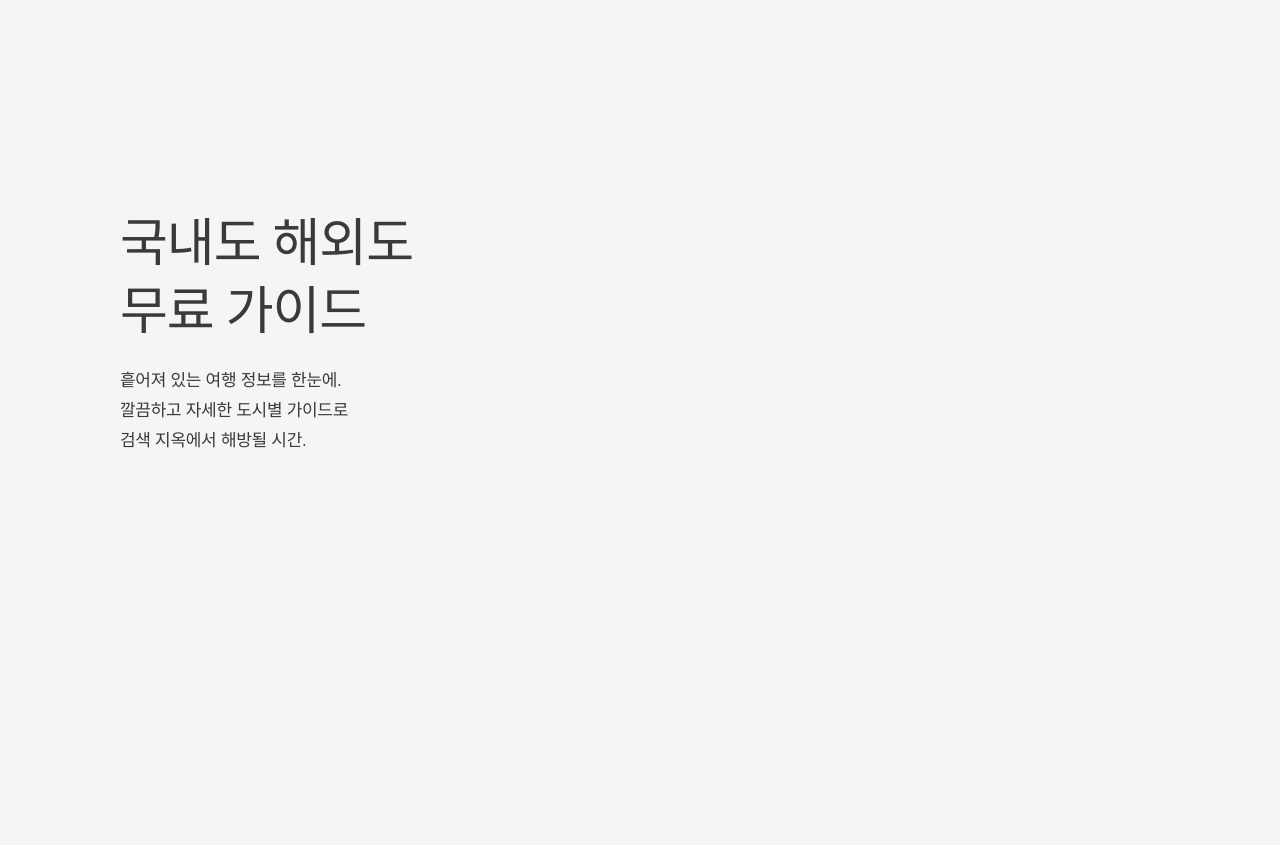
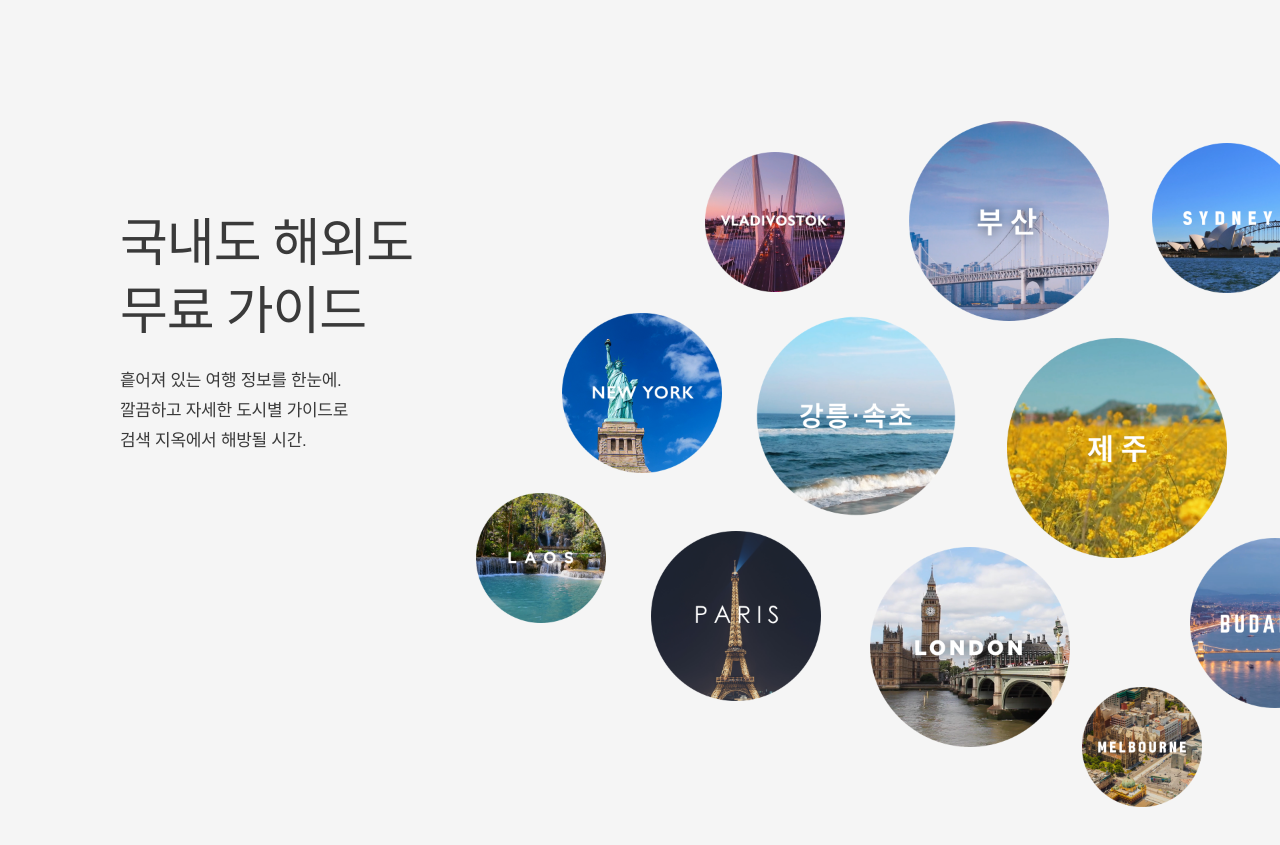
Before and after one commit to soozynn/triple-task, a React (Create React App) app: page / in a window 1280 px wide. Shown: the part 2480-3325 px from the top of the page. Built offline with nearby package versions, Linux system fonts and the light colour scheme.

Commit message:
fix: CitySection 이미지 추가 및 위치 조정

```diff
--- a/src/components/Home/CitySection/CircleCityImage.js
+++ b/src/components/Home/CitySection/CircleCityImage.js
@@ -3,6 +3,7 @@ import styled from "styled-components";
 import PropTypes from "prop-types";
 
 const CirclCityImageBackground = styled.img`
+  position: absolute;
   font-family: sans-serif;
   font-weight: 500;
   font-style: normal;
@@ -11,38 +12,32 @@ const CirclCityImageBackground = styled.img`
   color: rgb(58, 58, 58);
 
   @media (min-width: 1142px) {
-    /* width: 200px;
-    height: 200px;
-    top: 346px;
-    right: 204px; */
-  }
-
-  @media (max-width: 1141px) {
-    /* width: 75px;
-    height: 75px;
-    top: 301px;
-    left: 50%;
-    margin-left: 100px; */
+    width: ${(props) => props.width};
+    height: ${(props) => props.height};
+    top: ${(props) => props.top};
+    right: ${(props) => props.right};
   }
 `;
 
 export default function CircleCityImage(props) {
-  const { src, pcSize, mobileSize } = props;
-  const { pcWidth, pcHeight, pcTop, pcRight } = pcSize;
-  const { mobileWidth, mobileHeight, mobileTop, mobileRight } = mobileSize;
+  const { src, width, height, top, right } = props;
 
   return (
     <CirclCityImageBackground
       src={src}
       alt="cities by country"
-      pcSize={pcSize}
-      mobileSize={mobileSize}
+      width={width}
+      height={height}
+      top={top}
+      right={right}
     />
   );
 }
 
 CircleCityImage.propTypes = {
   src: PropTypes.string.isRequired,
-  pcSize: PropTypes.objectOf,
-  mobileSize: PropTypes.objectOf,
+  width: PropTypes.string.isRequired,
+  height: PropTypes.string.isRequired,
+  top: PropTypes.string.isRequired,
+  right: PropTypes.string.isRequired,
 };
--- a/src/components/Home/CitySection/index.js
+++ b/src/components/Home/CitySection/index.js
@@ -59,17 +59,83 @@ export default function CitySection() {
           }
         />
 
-        {/* <CircleCityImage src={newyorkImageSrc} width="160" height="160" top="343" right="438" />
-        <CircleCityImage src={vladivostokImageSrc} width="140" height="140" top="140" right="" />
-        <CircleCityImage src={busanImageSrc} width="" height="" top="" right="" />
-        <CircleCityImage src={sydneyImageSrc} width="" height="" top="" right="" />
-        <CircleCityImage src={gangreungImageSrc} width="" height="" top="" right="" />
-        <CircleCityImage src={jejuImageSrc} width="" height="" top="" right="" />
-        <CircleCityImage src={laosImageSrc}  width="" height="" top="" right=""/>
-        <CircleCityImage src={parisImageSrc} width="" height="" top="" right=""/>
-        <CircleCityImage src={londonImageSrc} width="" height="" top="" right=""/>
-        <CircleCityImage src={budapestImageSrc} width="" height="" top="" right=""/>
-        <CircleCityImage src={melbourneImageSrc} width="" height="" top="" right=""/> */}
+        <CircleCityImage
+          src={newyorkImageSrc}
+          width="160px"
+          height="160px"
+          top="343px"
+          right="438px"
+        />
+        <CircleCityImage
+          src={vladivostokImageSrc}
+          width="140px"
+          height="140px"
+          top="182px"
+          right="315px"
+        />
+        <CircleCityImage
+          src={busanImageSrc}
+          width="200px"
+          height="200px"
+          top="151px"
+          right="51px"
+        />
+        <CircleCityImage
+          src={sydneyImageSrc}
+          width="150px"
+          height="150px"
+          top="173px"
+          right="-142px"
+        />
+        <CircleCityImage
+          src={gangreungImageSrc}
+          width="200px"
+          height="200px"
+          top="346px"
+          right="204px"
+        />
+        <CircleCityImage
+          src={jejuImageSrc}
+          width="220px"
+          height="220px"
+          top="368px"
+          right="-67px"
+        />
+        <CircleCityImage
+          src={laosImageSrc}
+          width="130px"
+          height="130px"
+          top="523px"
+          right="554px"
+        />
+        <CircleCityImage
+          src={parisImageSrc}
+          width="170px"
+          height="170px"
+          top="561px"
+          right="339px"
+        />
+        <CircleCityImage
+          src={londonImageSrc}
+          width="200px"
+          height="200px"
+          top="577px"
+          right="90px"
+        />
+        <CircleCityImage
+          src={budapestImageSrc}
+          width="170px"
+          height="170px"
+          top="568px"
+          right="-200px"
+        />
+        <CircleCityImage
+          src={melbourneImageSrc}
+          width="120px"
+          height="120px"
+          top="717px"
+          right="-42px"
+        />
       </CitySectionContainer>
     </CitySectionBackground>
   );
--- a/src/components/Home/LocationSection/index.js
+++ /dev/null
@@ -1,9 +0,0 @@
-import React from "react";
-
-export default function LocationSection(props) {
-  return (
-    <div>
-      <div></div>
-    </div>
-  );
-}
--- a/src/components/Home/ReviewSection/index.js
+++ /dev/null
@@ -1,5 +0,0 @@
-import React from "react";
-
-export default function ReviewSection(props) {
-  return <div></div>;
-}
--- a/src/components/Home/index.js
+++ b/src/components/Home/index.js
@@ -14,8 +14,6 @@ import MainSection from "./MainSection/index";
 import AwardSection from "./AwardSection/index";
 import FeatureSection from "./FeatureSection/index";
 import CitySection from "./CitySection";
-import LocationSection from "./LocationSection/index";
-import ReviewSection from "./ReviewSection/index";
 import SNSSection from "./SNSSection/index";
 import Footer from "../Footer/index";
 
@@ -56,8 +54,6 @@ export default function Home() {
         thirdScreenSrc={phoneScreen04Src}
       />
       <CitySection />
-      <LocationSection />
-      <ReviewSection />
       <FeatureSection
         title={
           <>
```
Also changed, not shown: src/components/Home/ToolSection/index.js (deleted, +0 -9 lines).
